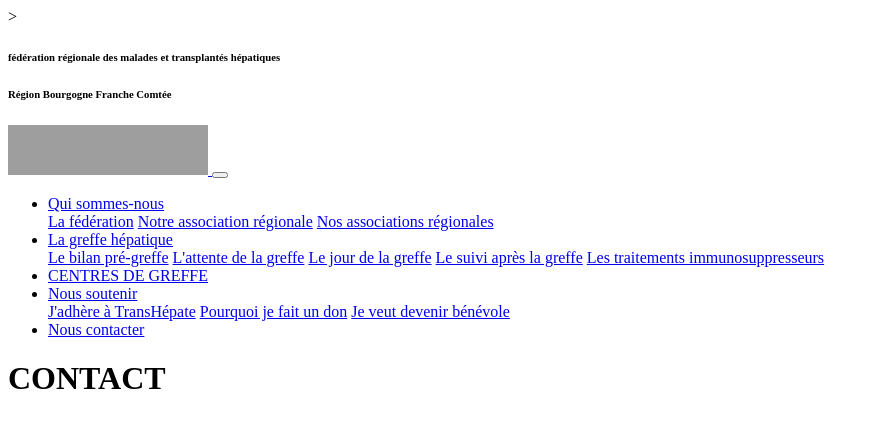
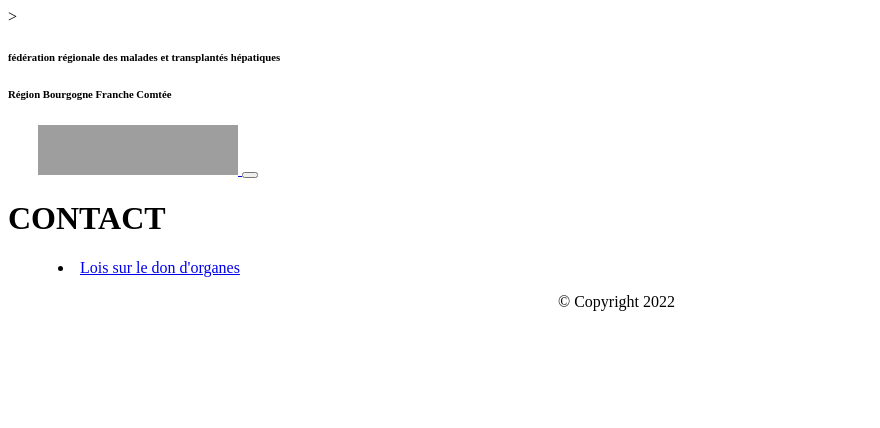
Before and after one commit to jeanmarcandre/TransHepate, a Symfony app: template templates/main/contact.html.twig in a window 1280 px wide. Shown: the top 428 px of the page, without its empty margins (0-880 px from the left). Run offline with Twig, Linux system fonts and the light colour scheme; the template is opened without the code that fills it, so the values that code supplies are empty; some libraries are stand-ins or nearby versions; grey boxes are pictures that could not be loaded.

Commit message:
commit du 24/04

```diff
--- a/assets/js/app.js
+++ b/assets/js/app.js
@@ -16,3 +16,8 @@ require('bootstrap');
 
 // Chargement de la partie JF de Fontawesome
 require('@fortawesome/fontawesome-free/js/all.js');
+
+// MON JS
+$(document).ready(function() {
+
+});
--- a/templates/base.html.twig
+++ b/templates/base.html.twig
@@ -1,7 +1,8 @@
 <!DOCTYPE html>
-<html>
+<html class="h-100">
 <head>
     <meta charset="UTF-8">
+    <meta name="viewport" content"width=device-width, initial-scale=1">
 
     <title>{% block title %}TransHépate {% endblock %}</title>
 
@@ -16,33 +17,46 @@
         {{ encore_entry_script_tags('app') }}
     {% endblock %}>
 
+    <style type="text/css">
+        ul {opacity: 1; display: none;}
+        .bs-example {margin: auto; width: 25%;}
+        .dropdown:hover .dropdown-menu {display: block;}
+        a:hover {background-color: #178E94;}
+    </style>
+
 </head>
 
+    <body class="d-flex flex-column h-100">
 
         {# HEADER #}
-        <div class="nav pt-2 pb-2">
+        <header>
+            <nav class="entete navbar navbar-expand-lg">
+                {# <div class="nav pt-2 pb-2"> #}
                     <div class="container">
                         <h6 class="text-uppercase  text-white">  fédération régionale des malades et transplantés hépatiques</h6>
                         <h6 class="text-uppercase  text-white">  Région Bourgogne Franche Comtée</h6>
                     </div>
-        </div>
+                {# </div> #}
+            </nav>
 
             <nav class="navbar navbar-expand-lg bg-white">
                 <div class="container-fluid">
                     <a href="{{ path('app_main_home') }}">
-                <img id="logoimg" src="{{ asset('build/images/logoimg.jpg') }}" alt="TRANSHEPATE" style="height:50px; width: 200px;">
+                    <img id="logoimg" src="{{ asset('build/images/logoimg.jpg') }}" alt="TRANSHEPATE" style="height:50px; width: 200px; margin-left: 30px;">
                     </a>
                     <button class="navbar-toggler" type="button" data-bs-toggle="collapse" data-bs-target="#navbarColor01" aria-controls="navbarColor01" aria-expanded="false" aria-label="Toggle navigation">
                         <span class="navbar-toggler-icon"></span>
                     </button>
 
                     <div class="container fluid collapse navbar-collapse text-uppercase" id="navbarColor01">
-                    <ul class="navbar-nav me-auto">
+                        <ul class="navbar-nav ms-auto mb-2 mb-md-0">
                             <li class="nav-item dropdown">
                                 <a class="nav-link dropdown-toggle text-black" data-bs-toggle="dropdown" href="#" role="button" aria-haspopup="true" aria-expanded="false">Qui sommes-nous</a>
                                 <div class="dropdown-menu bg-success">
-                                <a class="dropdown-item" href="https://www.transhepate.org/" target="_blank">La fédération</a>
+                                    <a class="hover dropdown-item" href="https://www.transhepate.org/" target="_blank">La fédération</a>
+                                    <div class="dropdown-divider"></div>
                                     <a class="dropdown-item" href="#">Notre association régionale</a>
+                                    <div class="dropdown-divider"></div>
                                     <a class="dropdown-item" href="#">Nos associations régionales</a>
                                 </div>
                             </li>
@@ -51,9 +65,13 @@
                                 <a class="nav-link dropdown-toggle text-black" data-bs-toggle="dropdown" href="#" role="button" aria-haspopup="true" aria-expanded="false">La greffe hépatique</a>
                                 <div class="dropdown-menu bg-success">
                                     <a class="dropdown-item" href="#">Le bilan pré-greffe</a>
+                                    <div class="dropdown-divider"></div>
                                     <a class="dropdown-item" href="#">L'attente de la greffe</a>
+                                    <div class="dropdown-divider"></div>
                                     <a class="dropdown-item" href="#">Le jour de la greffe</a>
+                                    <div class="dropdown-divider"></div>
                                     <a class="dropdown-item" href="#">Le suivi après la greffe</a>
+                                    <div class="dropdown-divider"></div>
                                     <a class="dropdown-item" href="#">Les traitements immunosuppresseurs</a>
                                 </div>
                             </li>
@@ -64,9 +82,11 @@
 
                             <li class="nav-item dropdown">
                                 <a class="nav-link dropdown-toggle text-black" data-bs-toggle="dropdown" href="#" role="button" aria-haspopup="true" aria-expanded="false">Nous soutenir</a>
-                            <div class="dropdown-menu bg-success">
+                                <div class="dropdown-menu bg-success" id="mouseover">
                                     <a class="dropdown-item" href="#">J'adhère à TransHépate</a>
+                                    <div class="dropdown-divider"></div>
                                     <a class="dropdown-item" href="#">Pourquoi je fait un don</a>
+                                    <div class="dropdown-divider"></div>
                                     <a class="dropdown-item" href="#">Je veut devenir bénévole</a>
                                 </div>
                             </li>
@@ -74,42 +94,45 @@
                             <li class="nav-item">
                                 <a class="nav-link text-black" href="{{ path('app_main_contact') }}">Nous contacter</a>
                             </li>
+
+                            <li class="nav-item dropdown">
+                                <a class="nav-link dropdown-toggle text-black" data-bs-toggle="dropdown" href="#" role="button" aria-haspopup="true" aria-expanded="false">TranHépate Blog</a>
+                                <div class="dropdown-menu bg-success" id="mouseover">
+                                    <a class="dropdown-item" href="#">Acceuil</a>
+                                    <div class="dropdown-divider"></div>
+                                    <a class="dropdown-item" href="#">Inscription</a>
+                                </div>
+                            </li>
                         </ul>
-                    {# <form class="d-flex">
-                        <input class="form-control me-sm-2" type="text" placeholder="Search">
-                        <button class="btn btn-secondary my-2 my-sm-0" type="submit">Search</button>
-                    </form> #}
                     </div>
                 </div>
             </nav>
 
-    <body>
+        </header>
+
+        {# MAIN #}
+        <main class="flex-shrink-0">
+            <div class="container">
 
                 {# BLOCK PRINCIPAL #}
+                {% block body %}{% endblock %}
 
-
-            {% block body %}
-                {# <style>
-                    .exemple-wrapper { margin: 1em auto; max-width: 800px; width: 95%; font: 18px/1.5 sans-serif; }
-                    .exemple-wrapper code { background: #f5f5f5; padding: 2px; }
-                </style>
-
-                <div class="exemple-wrapper">
-
-                <h6>{{ fédération_régionale_des_malades_et_transplantés_hépatiques }}</h6>
-
-                </div> #}
-
-            {% endblock %}
+            </div>
+        </main>
 
 
         {# FOOTER #}
 
-        {# <footer class="footer mt-auto py-2 bg-dark">
-            <div class="container">
-                <span class="text-muted">Ceci est le footer</span>
-            </div>
-        </footer> #}
+        <footer class="footer mt-auto py-1 bg-light">
+            {# <div style="height:30vh;width:150px;border: 1px solid silver;" class="row align-items-center">
+                <div class="container fluid navbar-collapse text-uppercase"> #}
+                    <li style="height:5vh; width:1000px; margin-left:50px;" class="row align-items-center">
+                            <a class="btn btn-outline-success text-uppercase col-3" href="https://www.service-public.fr/particuliers/vosdroits/F183" target="_blank">Lois sur le don d'organes</a>
+                            <p style="margin-left: 500px;" class="row align-items-center col-3">&copy; Copyright 2022</p>
+                    </li>
+                {# </div>
+            </div> #}
+        </footer>
 
     </body>
 
--- a/templates/main/contact.html.twig
+++ b/templates/main/contact.html.twig
@@ -4,6 +4,6 @@
 
 {% block body %}
 
-    <h1 class="text-white">CONTACT</h1>
+    <h1 id="toto">CONTACT</h1>
 
 {% endblock %}
--- a/templates/main/home.html.twig
+++ b/templates/main/home.html.twig
@@ -2,4 +2,8 @@
 
 {% block title %}TRANSHEPATE BOURGOGNE FRANCHE-COMTEE{% endblock %}
 
-{% block body %}{% endblock %}
+{% block body %}
+
+    <h1>ACCUEIL</h1>
+
+{% endblock %}
--- a/webpack.config.js
+++ b/webpack.config.js
@@ -72,7 +72,7 @@ Encore
     //.enableIntegrityHashes(Encore.isProduction())
 
     // uncomment if you're having problems with a jQuery plugin
-    // .autoProvidejQuery()
+    .autoProvidejQuery()
 ;
 
 module.exports = Encore.getWebpackConfig();
```
Also changed, not shown: assets/styles/app.scss (+34 -7 lines). Lines whose indentation alone changed are shown as unchanged.
